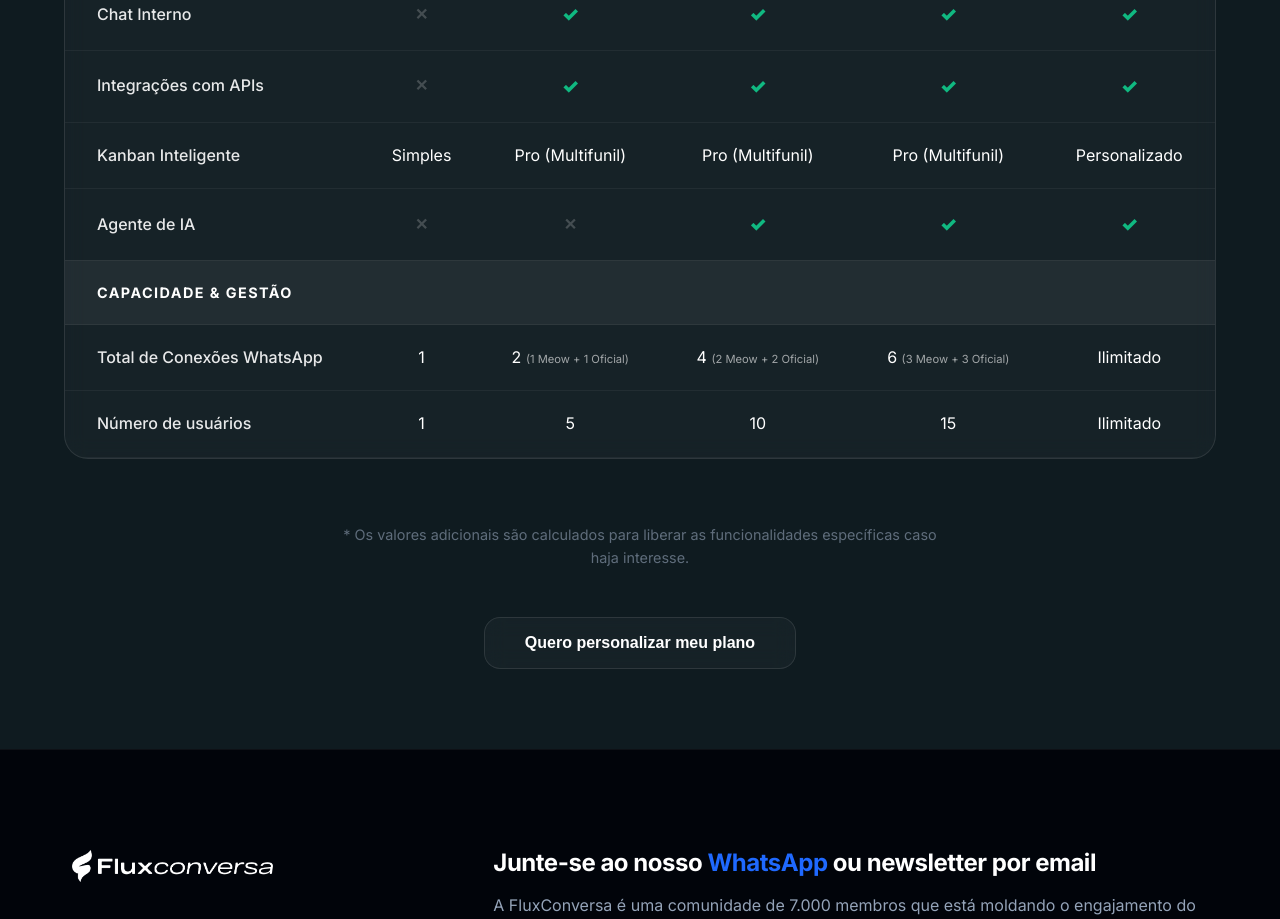
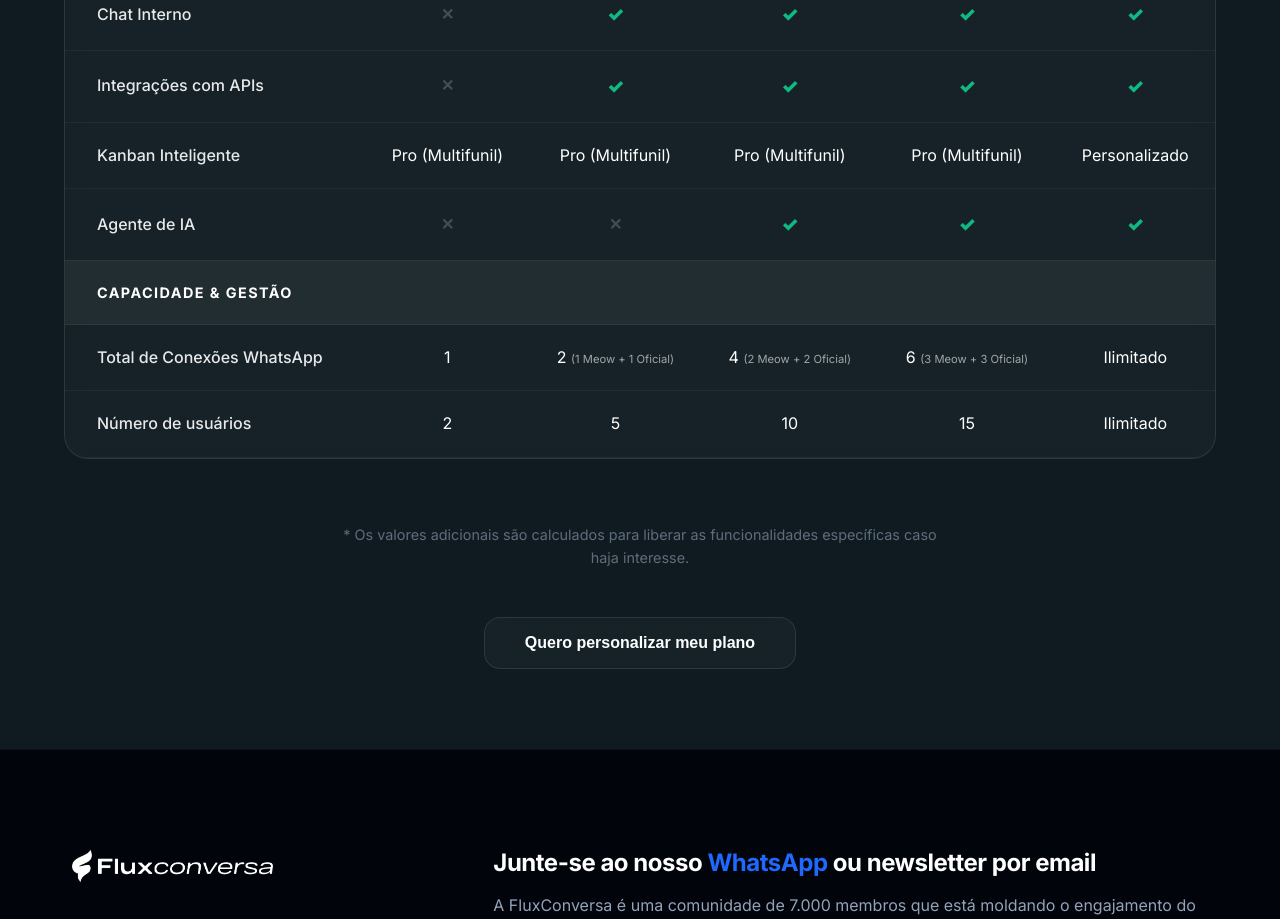
Before and after one commit to gabrielpiment/Flux1, a Nuxt app: page /precos in a window 1280 px wide. Shown: the part 3140-4059 px from the top of the page. Built offline with nearby package versions, Linux system fonts and the light colour scheme.

Commit message:
fix: update Starter plan to Pro Kanban and 2 users

```diff
--- a/app/components/PricingTable.vue
+++ b/app/components/PricingTable.vue
@@ -96,7 +96,7 @@
                     </tr>
                     <tr>
                         <td class="feature-name">Kanban Inteligente</td>
-                        <td>Simples</td>
+                        <td>Pro (Multifunil)</td>
                         <td>Pro (Multifunil)</td>
                         <td>Pro (Multifunil)</td>
                         <td>Pro (Multifunil)</td>
@@ -127,7 +127,7 @@
                     </tr>
                     <tr>
                         <td class="feature-name">Número de usuários</td>
-                        <td>1</td>
+                        <td>2</td>
                         <td>5</td>
                         <td>10</td>
                         <td>15</td>
```
